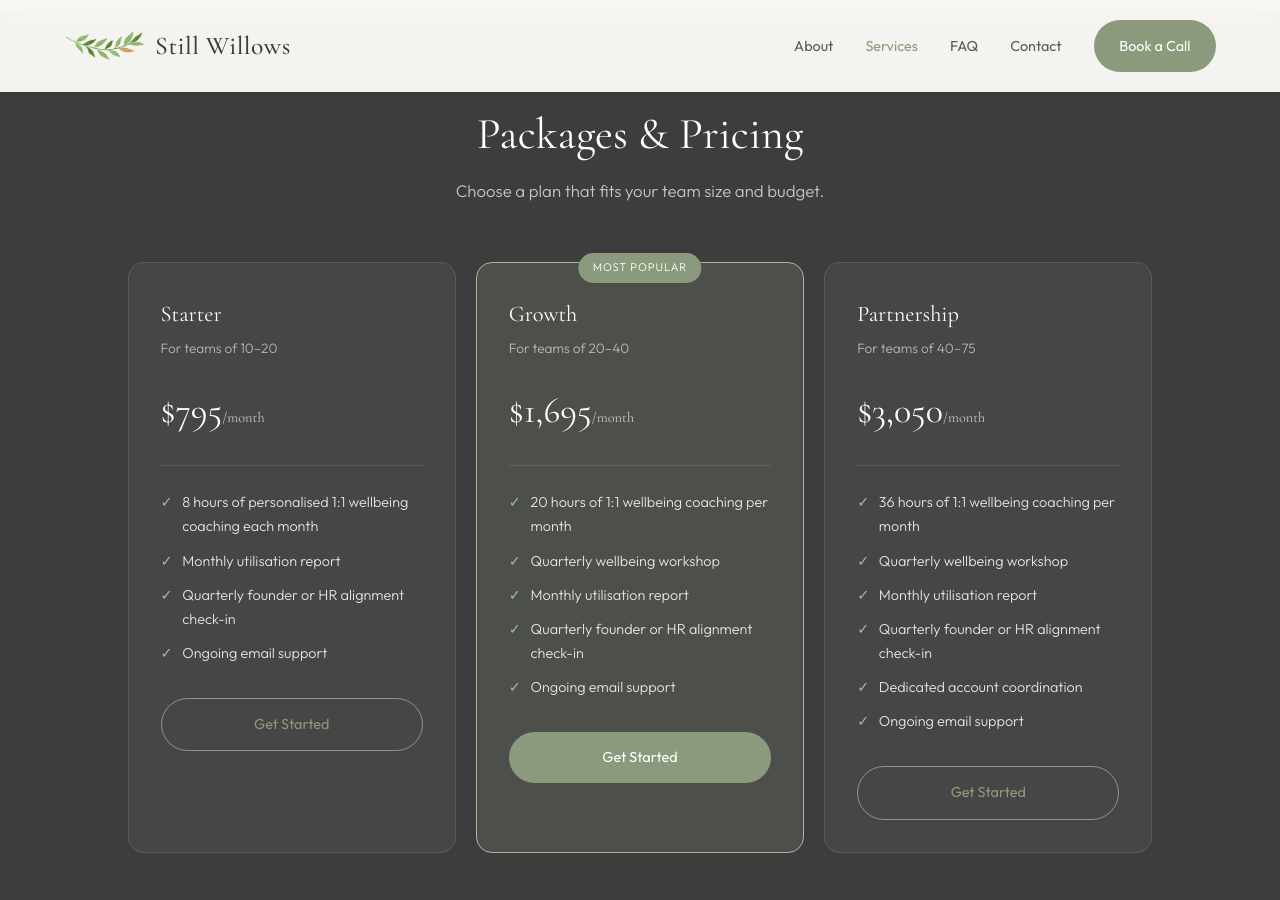
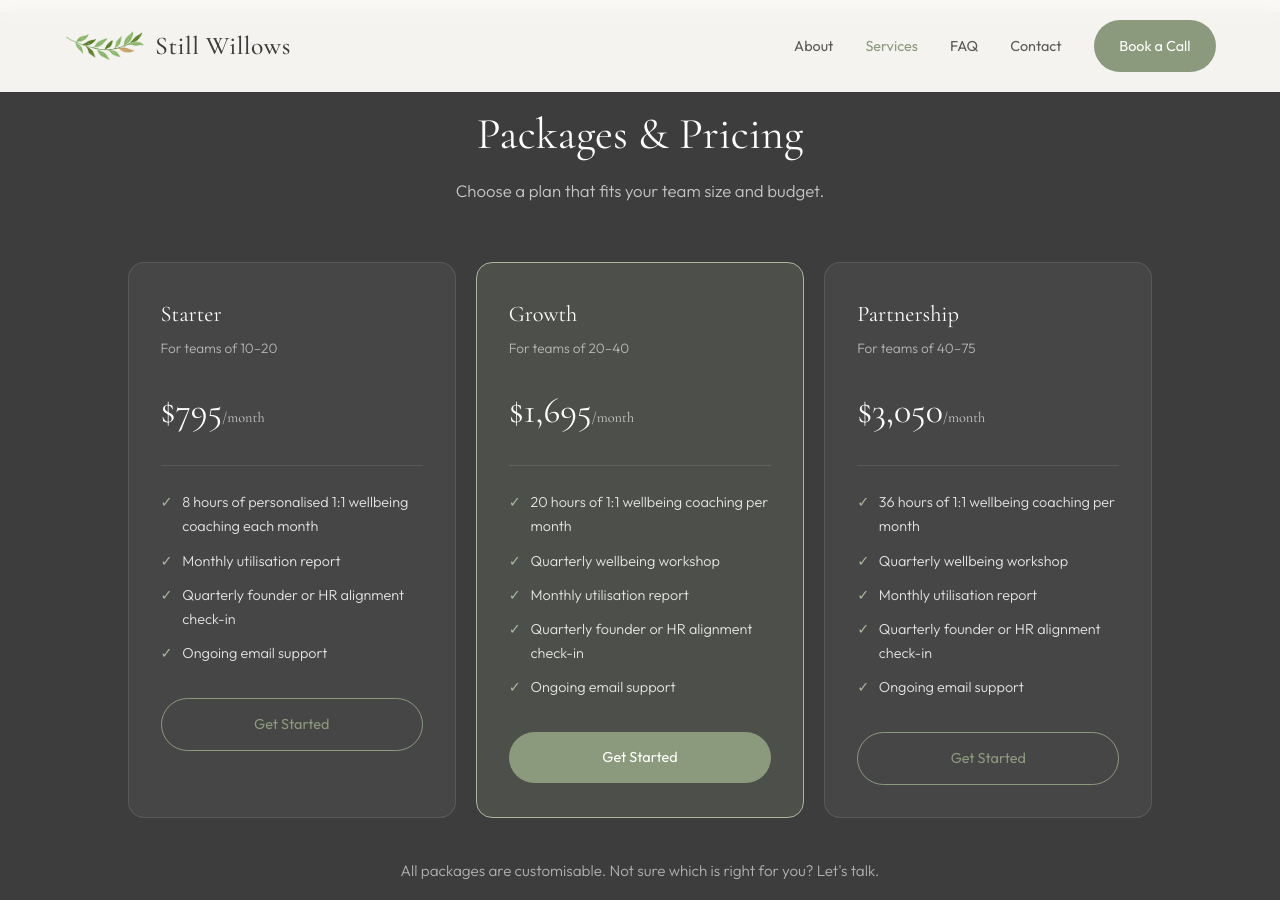
Before and after one commit to captainmike/stillwillows-website, a Jekyll site: the page built from services.md, in a window 1280 px wide and 900 px high, scrolled down 1785 px. Built offline with Jekyll 4.4.1, drawn with Linux system fonts in a browser that asks for light colours.

Commit message:
Update package pricing and create reusable partial
- Remove "Dedicated account coordination" from Partnership package
- Create packages-grid.html partial to prevent content drift
- Remove "Most Popular" badge but keep featured styling on Growth package
- Align homepage and services page package details

🤖 Generated with [Claude Code](https://claude.com/claude-code)

Co-Authored-By: Claude Sonnet 4.5 <noreply@anthropic.com>

```diff
--- /dev/null
+++ b/_includes/packages-grid.html
@@ -0,0 +1,40 @@
+<div class="packages-grid">
+  <div class="package-card">
+    <div class="package-name">Starter</div>
+    <div class="package-for">For teams of 10–20</div>
+    <div class="package-price">$795<span>/month</span></div>
+    <ul class="package-features">
+      <li>8 hours of personalised 1:1 wellbeing coaching each month</li>
+      <li>Monthly utilisation report</li>
+      <li>Quarterly founder or HR alignment check-in</li>
+      <li>Ongoing email support</li>
+    </ul>
+    <a href="{{ '/contact' | relative_url }}" class="btn btn-outline">Get Started</a>
+  </div>
+  <div class="package-card featured">
+    <div class="package-name">Growth</div>
+    <div class="package-for">For teams of 20–40</div>
+    <div class="package-price">$1,695<span>/month</span></div>
+    <ul class="package-features">
+      <li>20 hours of 1:1 wellbeing coaching per month</li>
+      <li>Quarterly wellbeing workshop</li>
+      <li>Monthly utilisation report</li>
+      <li>Quarterly founder or HR alignment check-in</li>
+      <li>Ongoing email support</li>
+    </ul>
+    <a href="{{ '/contact' | relative_url }}" class="btn">Get Started</a>
+  </div>
+  <div class="package-card">
+    <div class="package-name">Partnership</div>
+    <div class="package-for">For teams of 40–75</div>
+    <div class="package-price">$3,050<span>/month</span></div>
+    <ul class="package-features">
+      <li>36 hours of 1:1 wellbeing coaching per month</li>
+      <li>Quarterly wellbeing workshop</li>
+      <li>Monthly utilisation report</li>
+      <li>Quarterly founder or HR alignment check-in</li>
+      <li>Ongoing email support</li>
+    </ul>
+    <a href="{{ '/contact' | relative_url }}" class="btn btn-outline">Get Started</a>
+  </div>
+</div>
--- a/_layouts/services.html
+++ b/_layouts/services.html
@@ -93,48 +93,7 @@ layout: default
       <h2>Packages & Pricing</h2>
       <p>Choose a plan that fits your team size and budget.</p>
     </div>
-    <div class="packages-grid">
-      <div class="package-card">
-        <div class="package-name">Starter</div>
-        <div class="package-for">For teams of 10–20</div>
-        <div class="package-price">$795<span>/month</span></div>
-        <ul class="package-features">
-          <li>8 hours of personalised 1:1 wellbeing coaching each month</li>
-          <li>Monthly utilisation report</li>
-          <li>Quarterly founder or HR alignment check-in</li>
-          <li>Ongoing email support</li>
-        </ul>
-        <a href="{{ '/contact' | relative_url }}" class="btn btn-outline">Get Started</a>
-      </div>
-      <div class="package-card featured">
-        <span class="package-badge">Most Popular</span>
-        <div class="package-name">Growth</div>
-        <div class="package-for">For teams of 20–40</div>
-        <div class="package-price">$1,695<span>/month</span></div>
-        <ul class="package-features">
-          <li>20 hours of 1:1 wellbeing coaching per month</li>
-          <li>Quarterly wellbeing workshop</li>
-          <li>Monthly utilisation report</li>
-          <li>Quarterly founder or HR alignment check-in</li>
-          <li>Ongoing email support</li>
-        </ul>
-        <a href="{{ '/contact' | relative_url }}" class="btn">Get Started</a>
-      </div>
-      <div class="package-card">
-        <div class="package-name">Partnership</div>
-        <div class="package-for">For teams of 40–75</div>
-        <div class="package-price">$3,050<span>/month</span></div>
-        <ul class="package-features">
-          <li>36 hours of 1:1 wellbeing coaching per month</li>
-          <li>Quarterly wellbeing workshop</li>
-          <li>Monthly utilisation report</li>
-          <li>Quarterly founder or HR alignment check-in</li>
-          <li>Dedicated account coordination</li>
-          <li>Ongoing email support</li>
-        </ul>
-        <a href="{{ '/contact' | relative_url }}" class="btn btn-outline">Get Started</a>
-      </div>
-    </div>
+    {% include packages-grid.html %}
     <p class="packages-note">All packages are customisable. Not sure which is right for you? Let's talk.</p>
   </div>
 </section>
```
Also changed, not shown: _layouts/home.html (+1 -38 lines).
